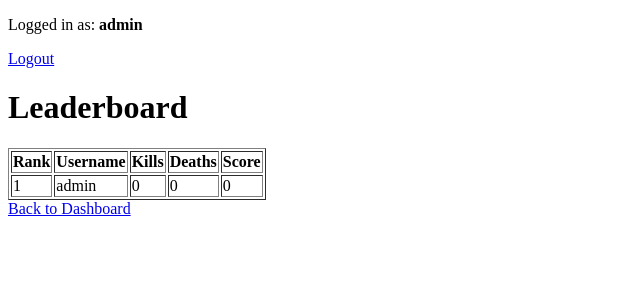
After one commit to a-842/assassin, a Flask app: page /leaderboard in a window 1280 px wide. The commit adds this page. Shown: the top 300 px of the page, without its empty margins (0-640 px from the left). Run offline with Flask 3, Linux system fonts and the light colour scheme; a user stored in the database is signed in.

Commit message:
made leaderboard

```diff
--- a/app.py
+++ b/app.py
@@ -252,6 +252,13 @@ def report_death():
     flash("Your death has been reported!", "success")
     return redirect(url_for('dashboard'))
 
+@app.route('/leaderboard')
+@login_required
+def leaderboard():
+    players = User.query.order_by(User.score.desc()).all()  # Sort by score (highest first)
+    return render_template('leaderboard.html', players=players)
+
+
 
 if __name__ == '__main__':
     with app.app_context():
--- a/templates/dashboard.html
+++ b/templates/dashboard.html
@@ -8,8 +8,11 @@
     {% if target %}
         <p>Your target is: {{ target }}</p>
     {% else %}
-        <p>You don't have a target yet.</p>
+        <p>You don't have a target.</p>
     {% endif %}
+
+    <a href="{{ url_for('leaderboard') }}" class="btn btn-primary">View Leaderboard</a>
+
 
     <form action="{{ url_for('report_death') }}" method="POST">
         <h2>Report Your Death</h2>
--- /dev/null
+++ b/templates/leaderboard.html
@@ -0,0 +1,26 @@
+{% extends 'base.html' %}
+
+{% block title %}Leaderboard{% endblock %}
+
+{% block content %}
+    <h1>Leaderboard</h1>
+    <table border="1">
+        <tr>
+            <th>Rank</th>
+            <th>Username</th>
+            <th>Kills</th>
+            <th>Deaths</th>
+            <th>Score</th>
+        </tr>
+        {% for player in players %}
+        <tr>
+            <td>{{ loop.index }}</td>
+            <td>{{ player.username }}</td>
+            <td>{{ player.kills }}</td>
+            <td>{{ player.deaths }}</td>
+            <td>{{ player.score }}</td>
+        </tr>
+        {% endfor %}
+    </table>
+    <a href="{{ url_for('dashboard') }}">Back to Dashboard</a>
+{% endblock %}
```
